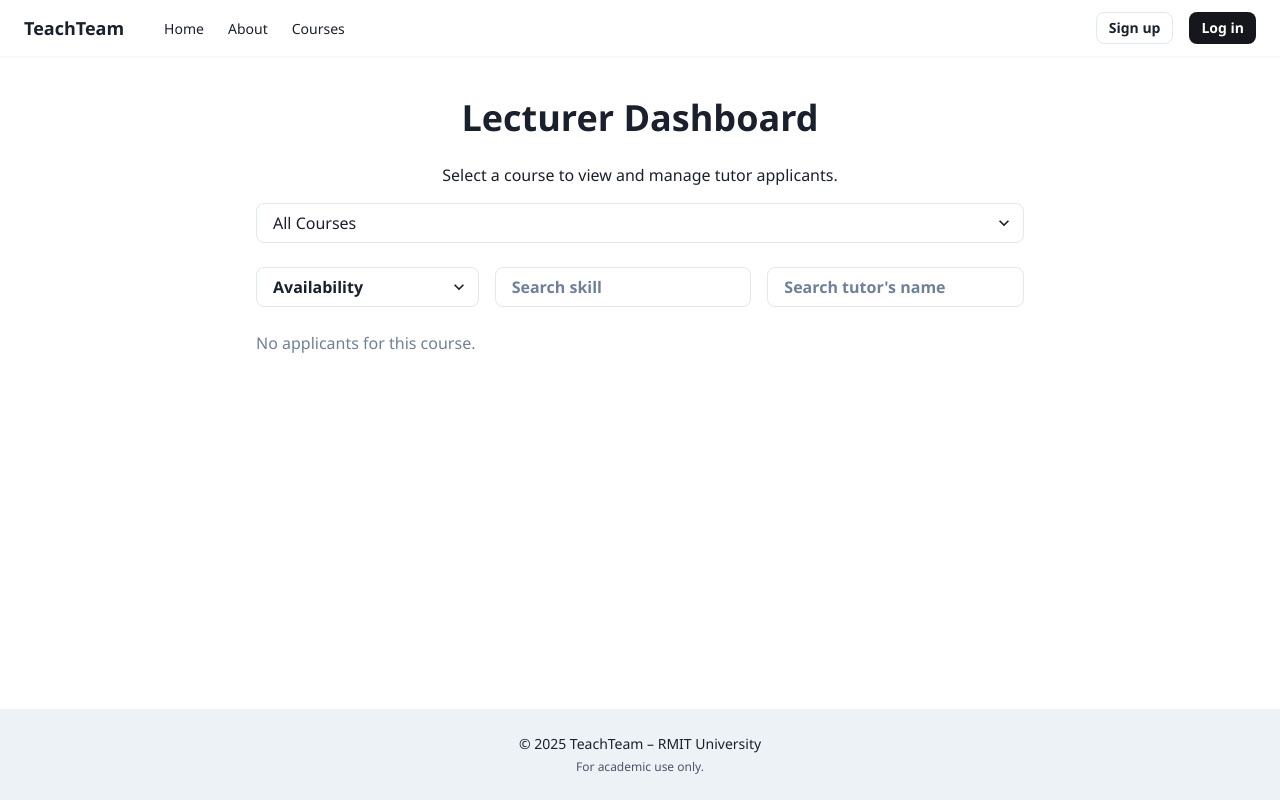
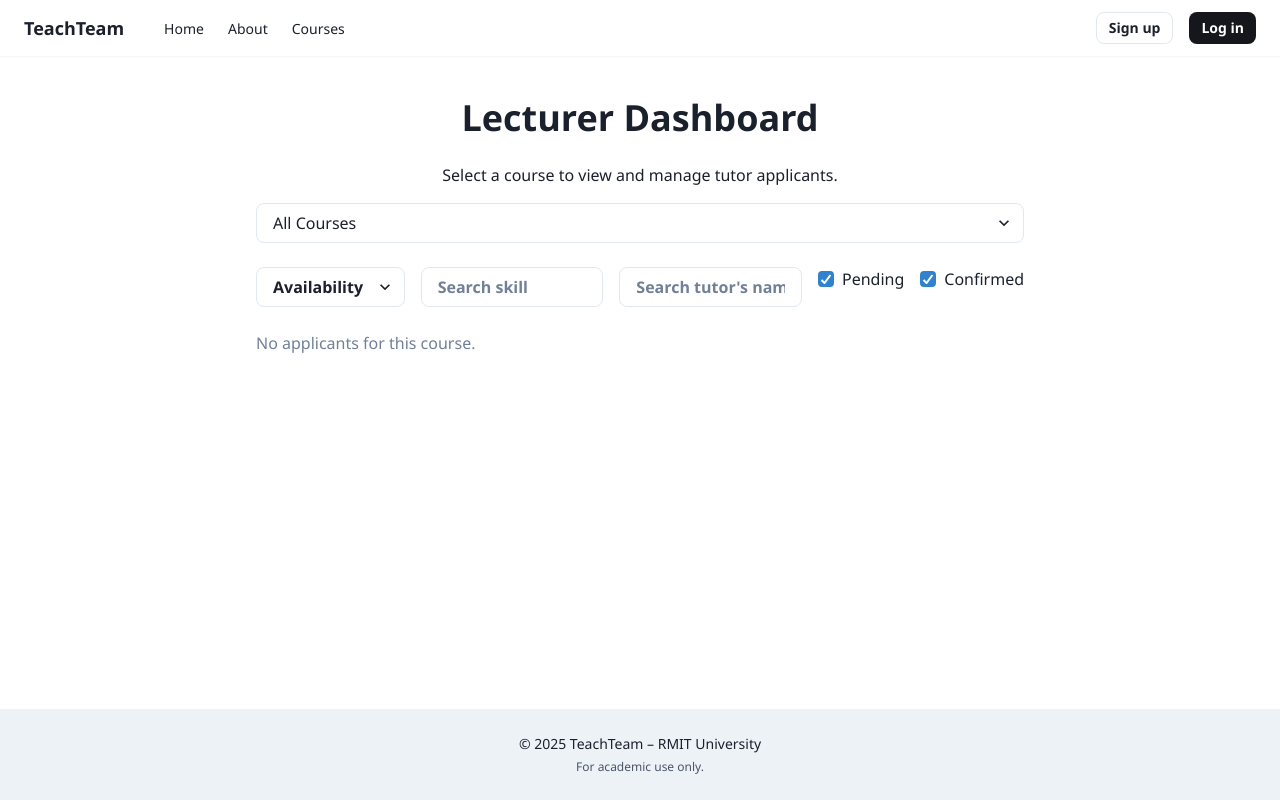
Before and after one commit to minghsuan0317/techteam-react-ts, a Next.js app: page /lecturer in a window 1280 px wide. Built offline with nearby package versions, Linux system fonts and the light colour scheme.

Commit message:
Add the function to select and unselect tutors

```diff
--- a/src/components/ApplicantCard.tsx
+++ b/src/components/ApplicantCard.tsx
@@ -1,4 +1,7 @@
-// components/ApplicantCard.tsx
+// ApplicantCard show the pending applicant's details in lecturer page.
+// It allows the lecturer to select, rank, and comment on the applicant.
+
+
 import {
 	Box,
 	Text,
@@ -41,7 +44,7 @@ export default function ApplicantCard({
   onConfirm,
 }: Props) {
   return (
-    <Box p={4} mb={4} border="1px solid #ccc" borderRadius="md" boxShadow="sm">
+    <Box p={4} mb={4} borderRadius="md" boxShadow="sm">
       <Checkbox
         isChecked={applicant.isSelected || false}
         onChange={() => onToggle(applicant.id)}
@@ -59,11 +62,15 @@ export default function ApplicantCard({
       <Divider my={2} />
       <Text mb={1}>Skills:</Text>
       <Stack direction="row" flexWrap="wrap">
-        {applicant.skills.split(",").map((skill, index) => (
-          <Tag key={index} colorScheme="teal" mr={2} mb={1}>
-            {skill.trim()}
+        {applicant.skills.split(",").map((skill) => {
+          // Remove the space from the skill and use it as the key!
+          const trimmed = skill.trim();
+          return (
+            <Tag key={trimmed} colorScheme="teal" mr={2} mb={1}>
+              {trimmed}
             </Tag>
-        ))}
+          );
+        })}
       </Stack>
 
       {applicant.isSelected && (
@@ -79,11 +86,14 @@ export default function ApplicantCard({
                 onRankChange(applicant.id, Number(e.target.value))
               }
             >
-              {[...Array(10)].map((_, i) => (
-                <option key={i} value={i + 1}>
-                  {i + 1}
+              {[...Array(10)].map((_, i) => {
+                const value = i + 1;
+                return (
+                  <option key={value} value={value}>
+                    {value}
                   </option>
-              ))}
+                );
+              })}
             </Select>
           </Box>
 
--- a/src/pages/lecturer.tsx
+++ b/src/pages/lecturer.tsx
@@ -1,6 +1,15 @@
 import { useState, useEffect } from "react";
 import ApplicantCard from "../components/ApplicantCard";
-import { Box, Heading, Text, Select, Stack, Input } from "@chakra-ui/react";
+import {
+  Box,
+  Button,
+  Heading,
+  Text,
+  Select,
+  Stack,
+  Input,
+  Checkbox,
+} from "@chakra-ui/react";
 
 // Applicant type definition
 type Applicant = {
@@ -32,9 +41,9 @@ export default function LecturerPage() {
   const [searchAvailability, setSearchAvailability] = useState("");
   const [searchSkill, setSearchSkill] = useState("");
   const [searchName, setSearchName] = useState("");
-  const [sortField, setSortField] = useState("");
-  const [sortOrder, setSortOrder] = useState("asc"); // asc or desc
   const [finalSelected, setFinalSelected] = useState<Applicant[]>([]);
+  const [showPending, setShowPending] = useState(true);
+  const [showConfirmed, setShowConfirmed] = useState(true);
 
   // When tha page open, read the data in localStorage
   useEffect(() => {
@@ -44,7 +53,20 @@ export default function LecturerPage() {
     }
   }, []);
 
-  // when applicants have modified, update data to localStorage immediately
+  // Save the confirmed applicants to localStorage when it updates
+  useEffect(() => {
+    const selected = localStorage.getItem("finalSelected");
+    if (selected) {
+      setFinalSelected(JSON.parse(selected));
+    }
+  }, []);
+
+  // Load the confirmed applicants from localStorage
+  useEffect(() => {
+    localStorage.setItem("finalSelected", JSON.stringify(finalSelected));
+  }, [finalSelected]);
+
+  // when applicants have modified, update data to localStorage immediately!
   useEffect(() => {
     localStorage.setItem("tutorApplications", JSON.stringify(applicants));
   }, [applicants]);
@@ -57,6 +79,24 @@ export default function LecturerPage() {
       app.id === id ? { ...app, isSelected: !app.isSelected } : app
     );
     setApplicants(updated);
+  };
+
+  const applyFilters = (app: Applicant) => {
+    const courseMatch =
+      selectedCourse === "ALL" || app.course === selectedCourse;
+    const availabilityMatch = searchAvailability
+      ? app.availability === searchAvailability
+      : true;
+    const skillMatch = searchSkill
+      ? app.skills.trim().toLowerCase().includes(searchSkill.toLowerCase())
+      : true;
+    const nameMatch = searchName.trim()
+      ? `${app.firstName} ${app.lastName}`
+          .toLowerCase()
+          .includes(searchName.trim().toLowerCase())
+      : true;
+
+    return courseMatch && availabilityMatch && skillMatch && nameMatch;
   };
 
   // Update Ranking
@@ -79,41 +119,37 @@ export default function LecturerPage() {
   const confirmSelection = (applicant: Applicant) => {
     if (!finalSelected.some((a) => a.id === applicant.id)) {
       setFinalSelected((prev) => [...prev, applicant]);
+
+      const updatedApplicants = applicants.map((app) =>
+        app.id === applicant.id ? { ...app, isSelected: true } : app
+      );
+      setApplicants(updatedApplicants);
+
+      alert(`${applicant.firstName} ${applicant.lastName} has been confirmed!`);
     }
   };
 
-  const filteredApplicants = applicants.filter((app) => {
-    const courseMatch =
-      selectedCourse === "ALL" || app.course === selectedCourse;
-    const availabilityMatch = searchAvailability
-      ? app.availability === searchAvailability
-      : true;
-    const skillMatch = searchSkill
-      ? app.skills.trim().toLowerCase().includes(searchSkill.toLowerCase())
-      : true;
-const nameMatch = searchName.trim()
-  ? `${app.firstName} ${app.lastName}`
-      .toLowerCase()
-      .includes(searchName.trim().toLowerCase())
-  : true;
+  // Remove a tutor from the confirmed list
+  const removeFromConfirmed = (id: number) => {
+    const updatedFinal = finalSelected.filter((app) => app.id !== id);
+    setFinalSelected(updatedFinal);
 
+    const updatedApplicants = applicants.map((app) =>
+      app.id === id ? { ...app, isSelected: false } : app
+    );
+    setApplicants(updatedApplicants);
+  };
 
-    return courseMatch && availabilityMatch && skillMatch && nameMatch;
-  });
+  const filteredApplicants = applicants.filter(
+    (app) =>
+      applyFilters(app) &&
+      showPending &&
+      !finalSelected.some((a) => a.id === app.id)
+  );
 
-  // sorting logic
-  const sortedApplicants = [...filteredApplicants].sort((a, b) => {
-    if (!sortField) return 0;
-    const aValue =
-      a[sortField as keyof Applicant]?.toString().toLowerCase() || "";
-    const bValue =
-      b[sortField as keyof Applicant]?.toString().toLowerCase() || "";
-
-    if (sortOrder === "asc") {
-      return aValue.localeCompare(bValue);
-    }
-    return bValue.localeCompare(aValue);
-  });
+  const filteredConfirmed = finalSelected
+    .filter((app) => applyFilters(app) && showConfirmed)
+    .sort((a, b) => (a.rank || 999) - (b.rank || 999));
 
   return (
     <Box maxW="800px" mx="auto" py={10} px={4}>
@@ -139,7 +175,7 @@ const nameMatch = searchName.trim()
       </Select>
 
       {/* Advanced Filter */}
-      <Stack direction="row" spacing={4} wrap="wrap" mb={6} width="100%">
+      <Stack direction="row" spacing={4} mb={6} width="100%">
         {/* Availability Filter */}
         <Select
           placeholder="Availability"
@@ -157,7 +193,7 @@ const nameMatch = searchName.trim()
         <Input
           placeholder="Search skill"
           value={searchSkill}
-          onChange={(e) => setSearchSkill(e.target.value)}
+          onChange={(e) => setSearchSkill(e.target.value.trim())}
           width="auto"
           flex="1"
           fontWeight="semibold"
@@ -167,19 +203,44 @@ const nameMatch = searchName.trim()
         <Input
           placeholder="Search tutor's name"
           value={searchName}
-          onChange={(e) => setSearchName(e.target.value)}
+          onChange={(e) => setSearchName(e.target.value.trim())}
           width="auto"
           flex="1"
           fontWeight="semibold"
           w="350px"
         />
+
+        {/* Status Filter */}
+        <Stack direction="row" spacing={4} mb={4}>
+          <Checkbox
+            isChecked={showPending}
+            onChange={() => setShowPending(!showPending)}
+          >
+            Pending
+          </Checkbox>
+          <Checkbox
+            isChecked={showConfirmed}
+            onChange={() => setShowConfirmed(!showConfirmed)}
+          >
+            Confirmed
+          </Checkbox>
+        </Stack>
       </Stack>
 
-      {/* Application Card Display */}
-      {filteredApplicants.length === 0 ? (
+      {/* Empty message when no data */}
+      {filteredApplicants.length === 0 && filteredConfirmed.length === 0 && (
         <Text color="gray.500">No applicants for this course.</Text>
-      ) : (
-        sortedApplicants.map((applicant) => (
+      )}
+
+      {/* Pending Application Card Display */}
+      {filteredApplicants.length > 0 && (
+        <Box mb={8}>
+          <Heading size="md" mb={4}>
+            Pending Applicants
+          </Heading>
+          {[...filteredApplicants]
+            .sort((a, b) => (a.rank || 999) - (b.rank || 999))
+            .map((applicant) => (
               <ApplicantCard
                 key={applicant.id}
                 applicant={applicant}
@@ -188,7 +249,45 @@ const nameMatch = searchName.trim()
                 onCommentChange={updateComment}
                 onConfirm={confirmSelection}
               />
-        ))
+            ))}
+        </Box>
+      )}
+
+      {/* Confirmed Applicants Section */}
+      {showConfirmed && finalSelected.length > 0 && (
+        <Box mt={10}>
+          <Heading size="md" mb={4}>
+            Confirmed Applicants
+          </Heading>
+
+          {filteredConfirmed.map((applicant) => (
+            <Box
+              key={applicant.id}
+              border="1px solid #ccc"
+              borderRadius="md"
+              p={4}
+              mb={3}
+              bg="gray.50"
+            >
+              <Text fontWeight="bold">
+                {applicant.firstName} {applicant.lastName}
+              </Text>
+              <Text>Course: {applicant.course}</Text>
+              <Text>Rank: {applicant.rank || "Not ranked"}</Text>
+              <Text>Comment: {applicant.comment || "No comment"}</Text>
+              <Box mt={2}>
+                <Button
+                  colorScheme="red"
+                  size="sm"
+                  mt={2}
+                  onClick={() => removeFromConfirmed(applicant.id)}
+                >
+                  Remove
+                </Button>
+              </Box>
+            </Box>
+          ))}
+        </Box>
       )}
     </Box>
   );
```
Lines whose indentation alone changed are shown as unchanged.
